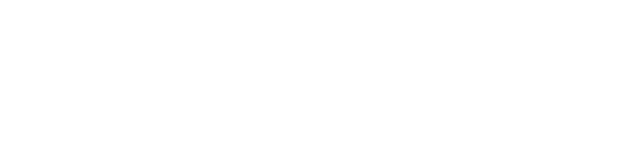
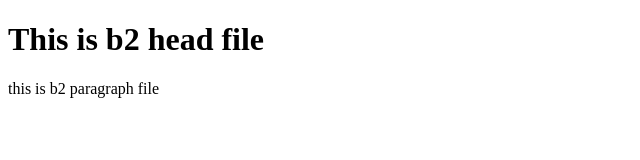
Before and after one commit to sandhya-sunset/new-repo, a plain HTML site: page index.html in a window 1280 px wide. Shown: the whole page, without its empty margins (0-640 px from the left). Drawn offline with Linux system fonts and the light colour scheme.

Commit message:
b2 commit

```diff
--- a/index.html
+++ b/index.html
@@ -6,6 +6,8 @@
     <title>Document</title>
 </head>
 <body>
+    <h1>This is b2 head file</h1>
+    <p>this is b2 paragraph file</p>
 
 </body>
 </html>
```
